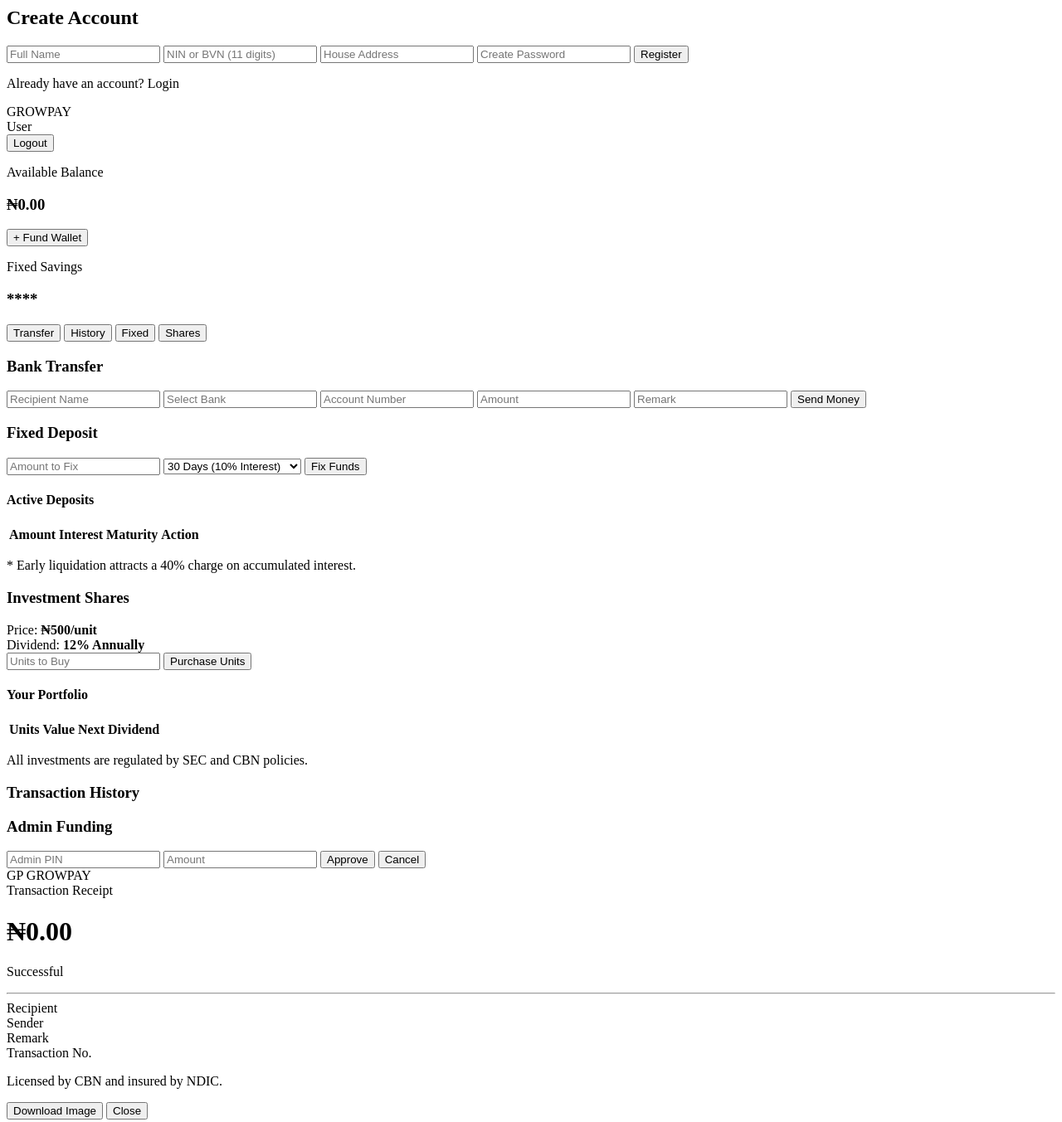
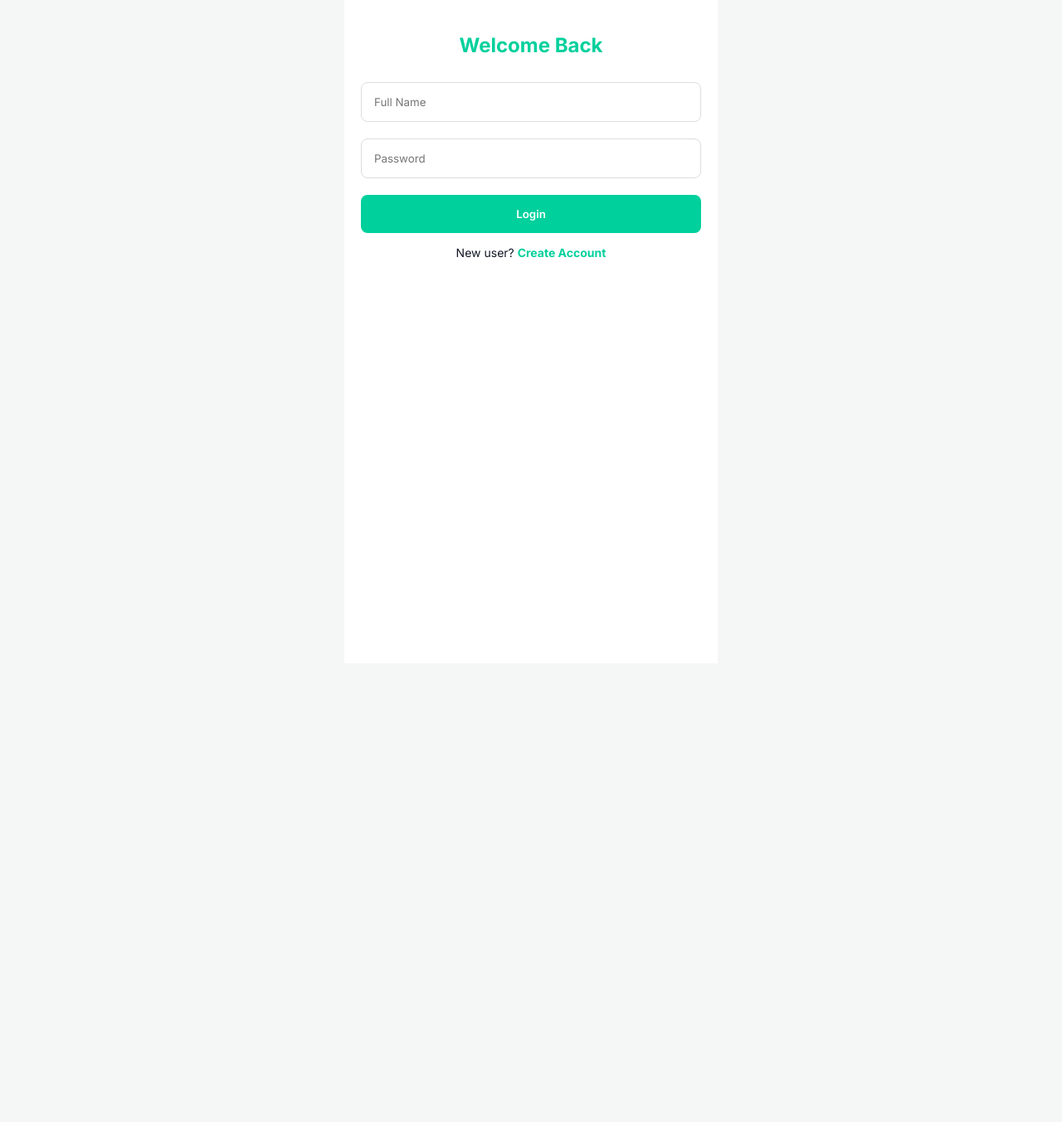
Before and after one commit to Charleytech/growpay, a plain HTML site: page index.html in a window 1280 px wide. Shown: the whole page at 83% size. After the commit the page ends 800 px from the top, so only its background shows below. Drawn offline with nearby package versions, Linux system fonts and the light colour scheme.

Commit message:
Update index.html

```diff
--- a/index.html
+++ b/index.html
@@ -1,12 +1,35 @@
+<!DOCTYPE html>
+<html lang="en">
+<head>
+    <meta charset="UTF-8">
+    <meta name="viewport" content="width=device-width, initial-scale=1.0">
+    <title>GROWPAY | Secure Banking</title>
+    <link rel="stylesheet" href="style.css">
+    <!-- Font Awesome for Icons -->
+    <link rel="stylesheet" href="https://cdnjs.cloudflare.com/ajax/libs/font-awesome/6.0.0/css/all.min.css">
+    <!-- Google Fonts -->
+    <link href="https://fonts.googleapis.com/css2?family=Inter:wght@300;400;600;700&display=swap" rel="stylesheet">
+</head>
+<body>
 
+    <div class="container">
+        <!-- Auth Section -->
+        <div class="auth-card" id="login-form">
+            <h2>Welcome Back</h2>
+            <input type="text" id="login-name" placeholder="Full Name">
+            <input type="password" id="login-pass" placeholder="Password">
+            <button onclick="signup()">Login</button>
+            <p class="toggle-auth">New user? <span onclick="document.getElementById('login-form').classList.add('hidden'); document.getElementById('signup-form').classList.remove('hidden')">Create Account</span></p>
+        </div>
+
+        <div class="auth-card hidden" id="signup-form">
             <h2>Create Account</h2>
             <input type="text" id="reg-name" placeholder="Full Name">
             <input type="text" id="reg-bvn" placeholder="NIN or BVN (11 digits)">
             <input type="text" id="reg-address" placeholder="House Address">
             <input type="password" id="reg-pass" placeholder="Create Password">
             <button onclick="signup()">Register</button>
-        <p class="toggle-auth">Already have an account? <span onclick="showLogin()">Login</span></p>
-    </div>
+            <p class="toggle-auth">Already have an account? <span onclick="location.reload()">Login</span></p>
         </div>
 
         <!-- Main Dashboard -->
@@ -139,16 +162,23 @@
                         <div class="row"><span class="label">Recipient</span><span class="val" id="r-recipient"></span></div>
                         <div class="row"><span class="label">Sender</span><span class="val" id="r-sender"></span></div>
                         <div class="row"><span class="label">Remark</span><span class="val" id="r-remark"></span></div>
-                <div class="row"><span class="label">Transaction No.</span><span class="val" id="r-ref"></span></div>
+                        <div class="row"><span class="label">Transaction No.</span><span class="val" id="r-ref" style="font-size: 10px;"></span></div>
                     </div>
                     <p class="legal-text">Licensed by CBN and insured by NDIC.</p>
                 </div>
             </div>
             <div class="receipt-actions">
                 <button class="download-btn img-btn" onclick="downloadReceipt('image')">Download Image</button>
+                <button class="download-btn pdf-btn" onclick="downloadReceipt('pdf')">Download PDF</button>
                 <button class="close-btn-receipt" onclick="closeReceipt()">Close</button>
             </div>
+        </div>
+    </div>
+
+    <!-- Libraries -->
     <script src="https://cdnjs.cloudflare.com/ajax/libs/html2canvas/1.4.1/html2canvas.min.js"></script>
     <script src="https://cdnjs.cloudflare.com/ajax/libs/jspdf/2.5.1/jspdf.umd.min.js"></script>
-<div class="auth-card hidden" id="signup-form">
-</div>
+    <!-- Your Custom Script -->
+    <script src="script.js"></script>
+</body>
+</html>
```
Lines whose indentation alone changed are shown as unchanged.
